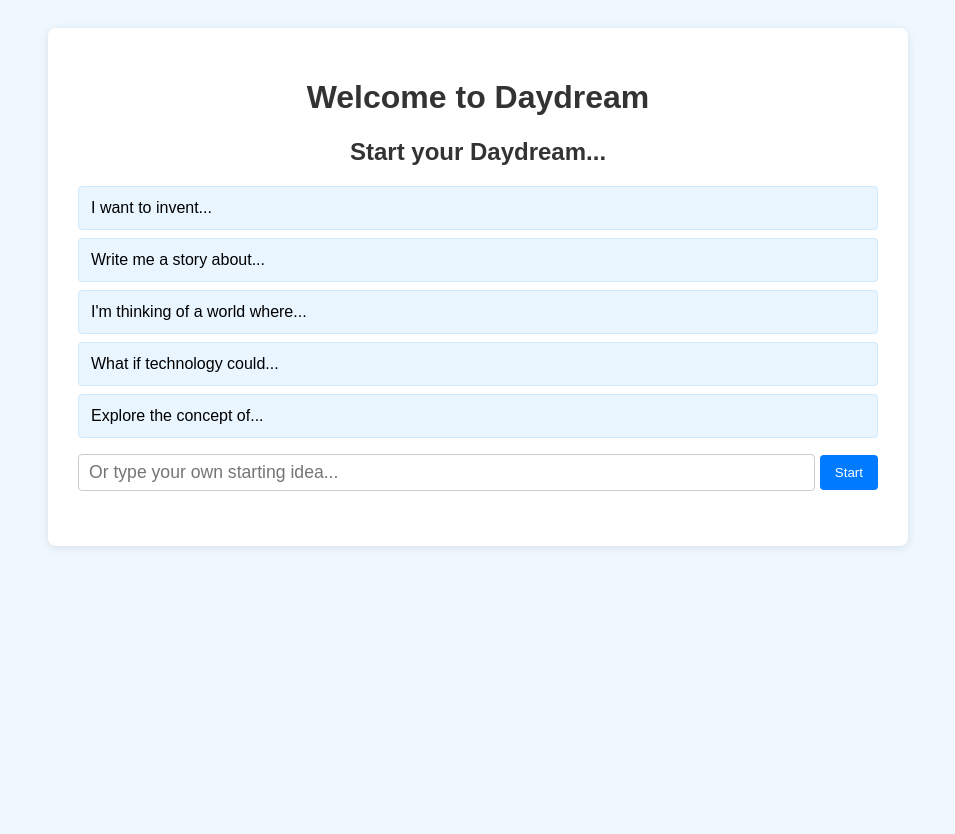
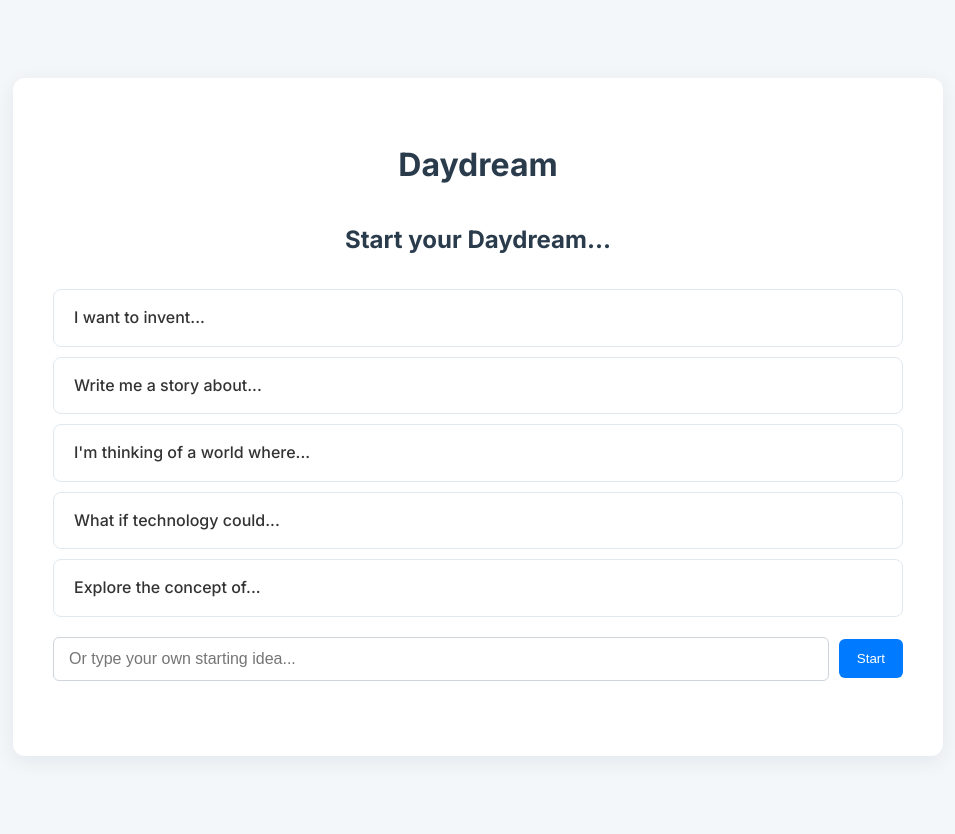
Before and after one commit to jakezhiming/daydream, a Django app: page / in a window 1280 px wide. Shown: the whole page, without its empty margins (162-1117 px from the left). Before the commit the page ends 548 px from the top, so only its background shows below. Run offline with Django 4.2, Linux system fonts and the light colour scheme.

Commit message:
Improve styles

```diff
--- a/ideation/static/ideation/css/styles.css
+++ b/ideation/static/ideation/css/styles.css
@@ -1,46 +1,207 @@
-body { font-family: sans-serif; padding: 20px; background-color: #f0f8ff; }
-.container { max-width: 800px; margin: auto; background: white; padding: 30px; border-radius: 8px; box-shadow: 0 2px 10px rgba(0,0,0,0.1); }
-h1, h2 { text-align: center; color: #333; }
-.prompt-section, .options-section, .controls-section, .final-dream-section { margin-bottom: 25px; }
-.prompt-list, .options-list { list-style: none; padding: 0; }
-.prompt-list li, .options-list li { background: #e9f5ff; margin: 8px 0; padding: 12px; border-radius: 4px; cursor: pointer; transition: background-color 0.2s ease; border: 1px solid #cce7ff; }
-.prompt-list li:hover, .options-list li:hover { background-color: #d0eaff; }
-.current-prompt { background-color: #fff3cd; padding: 15px; border-radius: 4px; margin-bottom: 15px; border: 1px solid #ffeeba; }
+/* Add Google Font import at the top */
+@import url('https://fonts.googleapis.com/css2?family=Inter:wght@400;500;700&display=swap');
+
+body {
+    font-family: 'Inter', sans-serif; /* Use new font */
+    padding: 30px; /* Increase padding */
+    background-color: #f4f7f9; /* Slightly adjusted background */
+    color: #333; /* Default text color */
+    line-height: 1.6; /* Improve readability */
+}
+.container {
+    max-width: 850px; /* Slightly wider */
+    margin: 40px auto; /* More top/bottom margin */
+    background: white;
+    padding: 40px; /* More padding */
+    border-radius: 12px; /* Softer corners */
+    box-shadow: 0 5px 20px rgba(0, 50, 100, 0.08); /* Softer shadow */
+}
+h1, h2 {
+    text-align: center;
+    color: #2a3b4c; /* Darker, slightly blue heading color */
+    margin-bottom: 30px; /* More space below headings */
+}
+.prompt-section, .options-section, .controls-section, .final-dream-section {
+    margin-bottom: 35px; /* Increased spacing */
+}
+.prompt-list, .options-list {
+    list-style: none;
+    padding: 0;
+}
+.prompt-list li, .options-list li {
+    background: #ffffff; /* White background */
+    margin: 10px 0; /* More space between items */
+    padding: 15px 20px; /* More padding */
+    border-radius: 8px; /* Softer corners */
+    cursor: pointer;
+    transition: background-color 0.2s ease, transform 0.2s ease, box-shadow 0.2s ease; /* Added transitions */
+    border: 1px solid #e0e8f0; /* Softer border */
+    font-weight: 500; /* Slightly bolder */
+}
+.prompt-list li:hover, .options-list li:hover {
+    background-color: #f0f8ff; /* Light blue hover */
+    border-color: #a0cfff;
+    transform: translateY(-2px); /* Slight lift effect */
+    box-shadow: 0 4px 8px rgba(0, 80, 150, 0.06); /* Subtle shadow on hover */
+}
+.current-prompt {
+    background-color: #e6f4ff; /* Lighter blue background */
+    padding: 20px; /* More padding */
+    border-radius: 8px; /* Softer corners */
+    margin-bottom: 25px; /* More space below */
+    border: 1px solid #b3d9ff; /* Matching border */
+    color: #1a3b5f; /* Darker text */
+}
 
 /* Style the container for custom prompts */
 .custom-prompt {
-    display: flex;        /* Use flexbox for layout */
-    align-items: center;  /* Vertically align items */
+    display: flex;
+    align-items: center;
+    margin-top: 20px; /* Add some space above */
 }
 
 #custom-prompt-input,
 #custom-followup-input {
-    /* width: calc(100% - 100px); Removed width, flexbox handles it */
-    flex-grow: 1;         /* Allow input to grow and fill space */
-    padding: 10px;
-    margin-right: 5px;
-    border: 1px solid #ccc;
-    border-radius: 4px;
-    height: 15px;
+    flex-grow: 1;
+    padding: 12px 15px; /* Adjust padding */
+    margin-right: 10px; /* Increase spacing */
+    border: 1px solid #ced4da;
+    border-radius: 6px; /* Slightly softer corners */
+    /* height: 15px; Removed fixed height */
+    font-size: 1em; /* Adjust font size */
+    transition: border-color 0.2s ease, box-shadow 0.2s ease; /* Add transition */
+}
+
+#custom-prompt-input:focus,
+#custom-followup-input:focus {
+    outline: none;
+    border-color: #80bdff;
+    box-shadow: 0 0 0 0.2rem rgba(0,123,255,.25); /* Focus indicator */
+}
+
+
+.custom-prompt button, /* Apply base styles to both custom input buttons */
+#submit-custom-prompt,
+#submit-custom-followup {
+    flex-shrink: 0;
+    padding: 12px 18px; /* Adjust padding */
+    background-color: #007bff;
+    color: white;
+    border: none;
+    border-radius: 6px; /* Slightly softer corners */
+    cursor: pointer;
+    font-weight: 500;
+    transition: background-color 0.2s ease, transform 0.1s ease; /* Add transition */
+}
+
+.custom-prompt button:hover,
+#submit-custom-prompt:hover,
+#submit-custom-followup:hover {
+    background-color: #0056b3;
+    transform: translateY(-1px); /* Slight lift on hover */
+}
+
+.controls-section button {
+    padding: 12px 25px; /* More padding */
+    margin-right: 12px;
+    color: white;
+    border: none;
+    border-radius: 6px; /* Slightly softer corners */
+    cursor: pointer;
+    font-weight: 500;
+    transition: background-color 0.2s ease, transform 0.1s ease, box-shadow 0.2s ease; /* Add transitions */
+    box-shadow: 0 2px 4px rgba(0,0,0,0.1); /* Subtle shadow */
+}
+
+.controls-section button:hover:not(:disabled) { /* Add :not(:disabled) */
+    transform: translateY(-1px); /* Lift effect */
+    box-shadow: 0 4px 8px rgba(0,0,0,0.15); /* Enhanced shadow on hover */
+}
+
+.controls-section button#back-btn { background-color: #6c757d; }
+.controls-section button#back-btn:hover:not(:disabled) { background-color: #5a6268; }
+
+.controls-section button#complete-btn { background-color: #28a745; }
+.controls-section button#complete-btn:hover:not(:disabled) { background-color: #218838; }
+
+/* Style for the reset button during ideation */
+.controls-section button#reset-btn { background-color: #dc3545; }
+.controls-section button#reset-btn:hover:not(:disabled) { background-color: #c82333; }
+
+.controls-section button:disabled {
+    background-color: #e9ecef; /* Lighter disabled background */
+    color: #6c757d; /* Muted text */
+    cursor: not-allowed;
+    box-shadow: none; /* No shadow when disabled */
+    transform: none; /* No transform when disabled */
+}
+
+#prompt-history-display { /* Style the breadcrumbs */
+    font-size: 0.85em;
+    color: #6c757d;
+    margin-bottom: 15px;
+    word-wrap: break-word; /* Prevent overflow */
+}
+
+
+.loading-indicator {
+    text-align: center;
+    padding: 30px; /* More padding */
+    font-style: normal; /* Remove italic */
+    color: #555;
+    display: none; /* Initially hidden */
     font-size: 1.1em;
 }
 
-.custom-prompt button {
-    flex-shrink: 0;       /* Prevent button from shrinking */
-    padding: 10px 15px;
-    background-color: #007bff;
+.error-message {
+    color: #dc3545; /* Use Bootstrap danger color */
+    background-color: #f8d7da; /* Light red background */
+    border: 1px solid #f5c6cb; /* Red border */
+    padding: 15px; /* More padding */
+    border-radius: 6px; /* Softer corners */
+    text-align: center;
+    margin-top: 20px;
+    display: none; /* Initially hidden */
+}
+
+.final-dream-section { /* Add specific styling for the final section container */
+    margin-top: 40px;
+    text-align: center; /* Center the button */
+}
+
+/* Style for the final 'Start new dream' button - same red as reset */
+#final-reset-btn {
+    /* Base button styles (similar to .controls-section button) */
+    padding: 12px 25px;
     color: white;
     border: none;
-    border-radius: 4px;
+    border-radius: 6px;
     cursor: pointer;
+    font-weight: 500;
+    transition: background-color 0.2s ease, transform 0.1s ease, box-shadow 0.2s ease;
+    box-shadow: 0 2px 4px rgba(0,0,0,0.1);
+    /* Red color */
+    background-color: #dc3545;
+    /* Layout within final-dream-section */
+    margin-top: 25px;
+    display: inline-block;
 }
 
-.custom-prompt button:hover { background-color: #0056b3; }
-.controls-section button { padding: 10px 20px; margin-right: 10px; background-color: #6c757d; color: white; border: none; border-radius: 4px; cursor: pointer; }
-.controls-section button:hover { background-color: #5a6268; }
-.controls-section button#complete-btn { background-color: #28a745; }
-.controls-section button#complete-btn:hover { background-color: #218838; }
-.controls-section button:disabled { background-color: #cccccc; cursor: not-allowed; }
-.loading-indicator { text-align: center; padding: 20px; font-style: italic; color: #555; display: none; /* Initially hidden */ }
-.error-message { color: red; text-align: center; margin-top: 10px; display: none; /* Initially hidden */ }
-.final-dream { background: #e2e3e5; padding: 20px; border-radius: 5px; margin-top: 20px; white-space: pre-wrap; /* Preserve formatting */ }
+#final-reset-btn:hover:not(:disabled) {
+    /* Base hover styles */
+    transform: translateY(-1px);
+    box-shadow: 0 4px 8px rgba(0,0,0,0.15);
+    /* Red hover color */
+    background-color: #c82333;
+}
+
+.final-dream {
+    background: #eef1f4; /* Slightly different background */
+    padding: 30px; /* More padding */
+    border-radius: 8px; /* Softer corners */
+    margin-top: 15px; /* Space from heading/controls */
+    white-space: pre-wrap; /* Preserve formatting */
+    line-height: 1.7; /* Slightly more line height for readability */
+    border: 1px solid #d6dde3; /* Subtle border */
+    color: #333;
+}
--- a/ideation/templates/ideation/index.html
+++ b/ideation/templates/ideation/index.html
@@ -9,7 +9,7 @@
 </head>
 <body>
     <div class="container">
-        <h1>Welcome to Daydream</h1>
+        <h1>Daydream</h1>
 
         <div id="current-prompt-section" class="prompt-section" style="display: none;">
             <h2>Current Thought</h2>
@@ -49,7 +49,7 @@
         </div>
 
          <div id="final-dream-section" class="final-dream-section" style="display: none;">
-            <h2>Your Completed Daydream</h2>
+            <h2>Your Completed Dream</h2>
             <div id="final-dream-text" class="final-dream"></div>
              <button id="final-reset-btn">Start a New Dream</button>
         </div>
```
